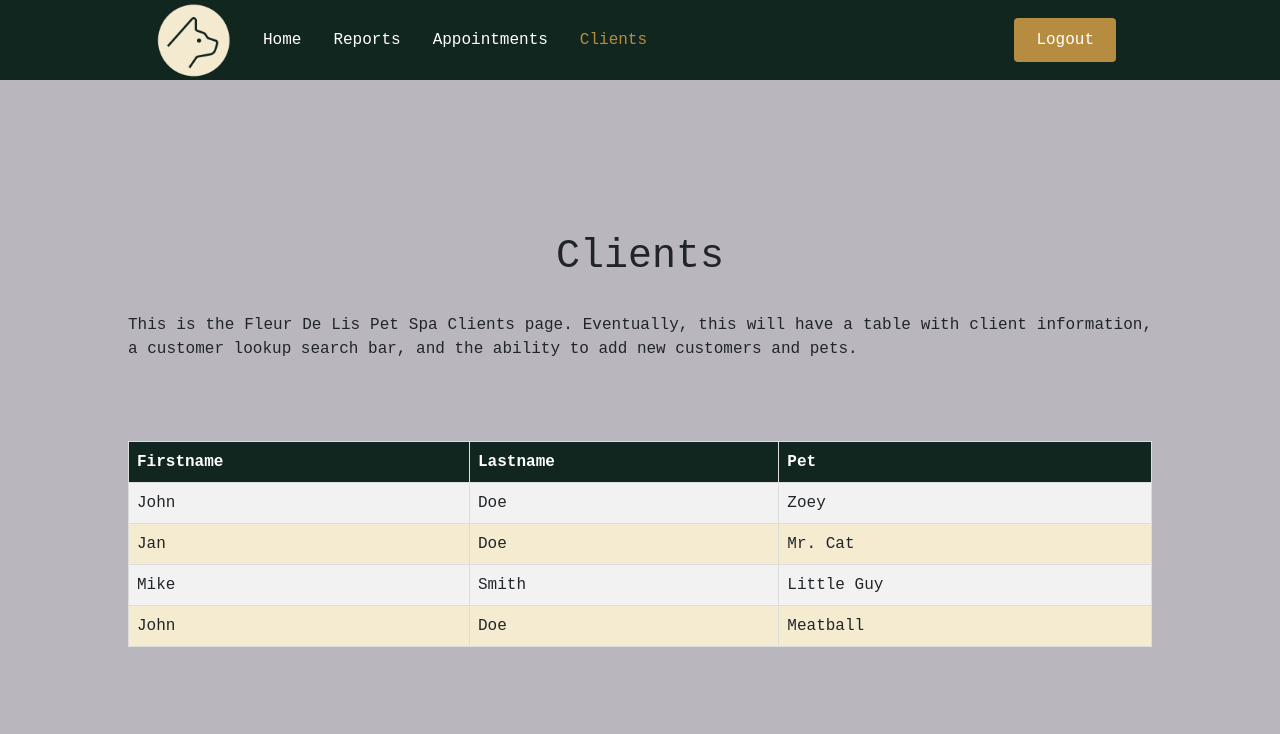
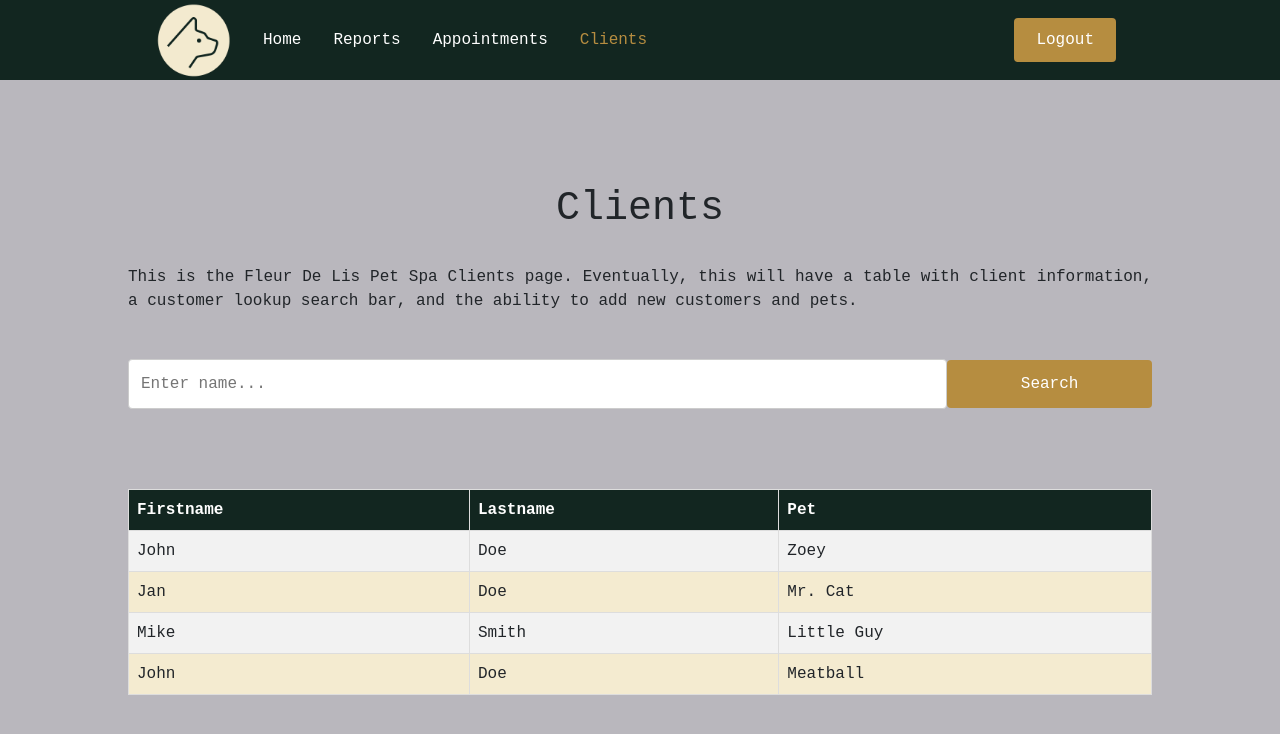
Before and after one commit to QbitCal/FPS-WebApp, a React (Create React App) app: page /clients in a window 1280 px wide. Shown: the top 734 px of the page. Built offline with nearby package versions, Linux system fonts and the light colour scheme.

Commit message:
Adjust styling

```diff
--- a/package.json
+++ b/package.json
@@ -6,6 +6,7 @@
     "@testing-library/jest-dom": "^5.16.3",
     "@testing-library/react": "^12.1.4",
     "@testing-library/user-event": "^13.5.0",
+    "axios": "^0.26.1",
     "bootstrap": "^5.1.3",
     "jquery": "^3.6.0",
     "popper.js": "^1.16.1",
@@ -15,7 +16,6 @@
     "react-icons": "^4.3.1",
     "react-router-dom": "^6.3.0",
     "react-scripts": "5.0.0",
-    "semantic-ui-css": "^2.4.1",
     "semantic-ui-react": "^2.1.2",
     "styled-components": "^5.3.5",
     "web-vitals": "^2.1.4"
--- a/src/App.js
+++ b/src/App.js
@@ -7,6 +7,7 @@ import Reports from './pages/reports';
 import Login from './pages';
 import Appointments from './pages/appointments';
 import Clients from './pages/clients';
+import './styles/default.css'
 
 class App extends React.Component {
   render() {
--- a/src/components/Navbar/NavbarElements.js
+++ b/src/components/Navbar/NavbarElements.js
@@ -22,6 +22,9 @@ export const NavLink = styled(Link)`
   cursor: pointer;
   &.active {
     color: #b68d40;
+  }
+  &:hover {
+    color: #d6ad60;
   }
 `;
 
@@ -75,6 +78,6 @@ export const NavBtnLink = styled(Link)`
   &:hover {
     transition: all 0.2s ease-in-out;
     background: #fff;
-    color: #010606;
+    color: #d6ad60;
   }
 `;
--- a/src/pages/appointments.js
+++ b/src/pages/appointments.js
@@ -2,7 +2,7 @@ import React from 'react'
 
 const Appointments = () => {
   return (
-    <div style={{
+    <div className='div-master' style={{
             display: 'flex',
             justifyContent: 'center',
             alignItems: 'center',
@@ -17,6 +17,15 @@ const Appointments = () => {
             This will have a table with recent appointmets and the ability to add and change appointments.
             </p>
             <br />
+            <br />
+            <div>
+                <form className='search-form'>
+                    <input type="text" className='search'
+                    id="search" name='search'
+                    placeholder='Enter name...' />
+                    <input className='search-button' type="submit" value="Search"/>
+                </form>
+            </div>
             <div className='appTableWrapper'>
                 <table className='appointments'>
                     <tr>
--- a/src/pages/clients.js
+++ b/src/pages/clients.js
@@ -2,7 +2,7 @@ import React from 'react'
 
 const Clients = () => {
   return (
-    <div style={{
+    <div className='div-master' style={{
             display: 'flex',
             justifyContent: 'center',
             alignItems: 'center',
@@ -17,6 +17,15 @@ const Clients = () => {
             Eventually, this will have a table with client information, a customer lookup search bar, and the ability to add new customers and pets.
             </p>
             <br />
+            <br />
+            <div>
+                <form className='search-form'>
+                    <input type="text" className='search'
+                    id="search" name='search'
+                    placeholder='Enter name...' />
+                    <input className='search-button' type="submit" value="Search"/>
+                </form>
+            </div>
             <div className='appTableWrapper'>
                 <table className='appointments'>
                     <tr>
--- a/src/pages/home.js
+++ b/src/pages/home.js
@@ -1,10 +1,11 @@
 import React from 'react'
 import '../styles/default.css';
 import { NavLink } from '../components/Navbar/NavbarElements';
+import '../styles/home.css'
 
 const Home = () => {
   return (
-    <div style={{
+    <div className='div-master' style={{
             display: 'flex',
             justifyContent: 'center',
             alignItems: 'center',
--- a/src/pages/index.js
+++ b/src/pages/index.js
@@ -3,7 +3,7 @@ import "../styles/login.css";
 
 const Login = () => {
   return (
-    <div style={{
+    <div className='div-master' style={{
             display: 'flex',
             justifyContent: 'center',
             alignItems: 'center',
--- a/src/pages/reports.js
+++ b/src/pages/reports.js
@@ -5,6 +5,7 @@ import { Dropdown } from 'react-bootstrap'
 import { DropdownButton } from 'react-bootstrap'
 import 'bootstrap/dist/css/bootstrap.css';
 import '../styles/default.css'
+import '../styles/reports.css'
 
 
 const Reports = () => {
--- a/src/styles/default.css
+++ b/src/styles/default.css
@@ -9,7 +9,13 @@ p {
     padding-right: 10%;
     width: 100%;
 }
+.div-master {
+    background-color: #B9B7BD;
+}
 body {
+    background-color: #B9B7BD;
+}
+.body-master {
     background-color: #B9B7BD;
 }
 .dropdown {
@@ -46,11 +52,12 @@ body {
 
 .button-bar {
     width: 100%;
-    padding-left:28%;
-    margin-left: auto;
-    margin-right: auto;
     display:flex;
-    width: 100%;
+    justify-content:space-between;
+    justify-content: space-around;
+    text-align: center;
+    zoom: 1;
+
 }
 .search-form {
     width: 100%;
--- /dev/null
+++ b/src/styles/reports.css
@@ -0,0 +1,11 @@
+#dropdown-basic-button {
+    background-color: #b68d40;
+    color: 'white';
+    flood-color: #122620;
+    border-color: #122620;
+    outline-color: #122620;
+
+}
+#dropdown-basic-button.dropdown-item {
+    color: #010606;
+}
```
Also changed, not shown: 1 other file (tests, documents, lock files or other folders).
